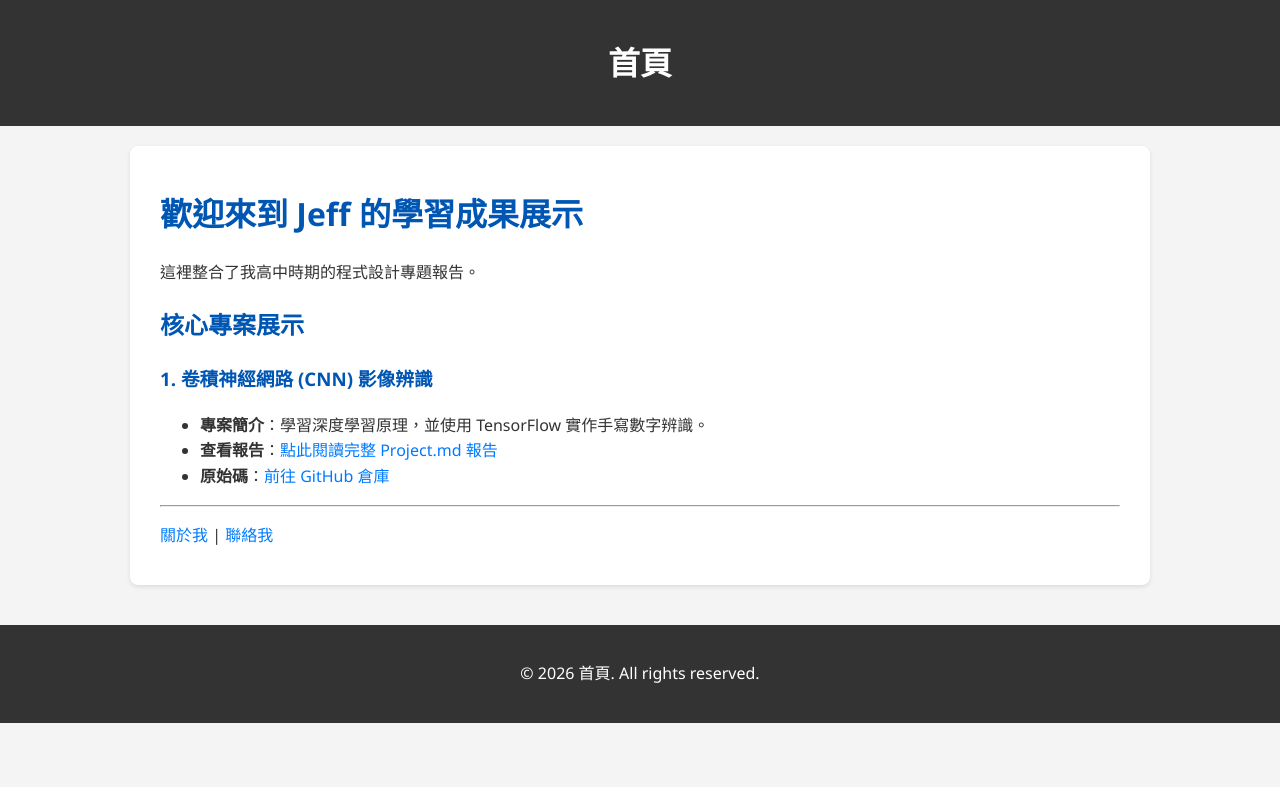
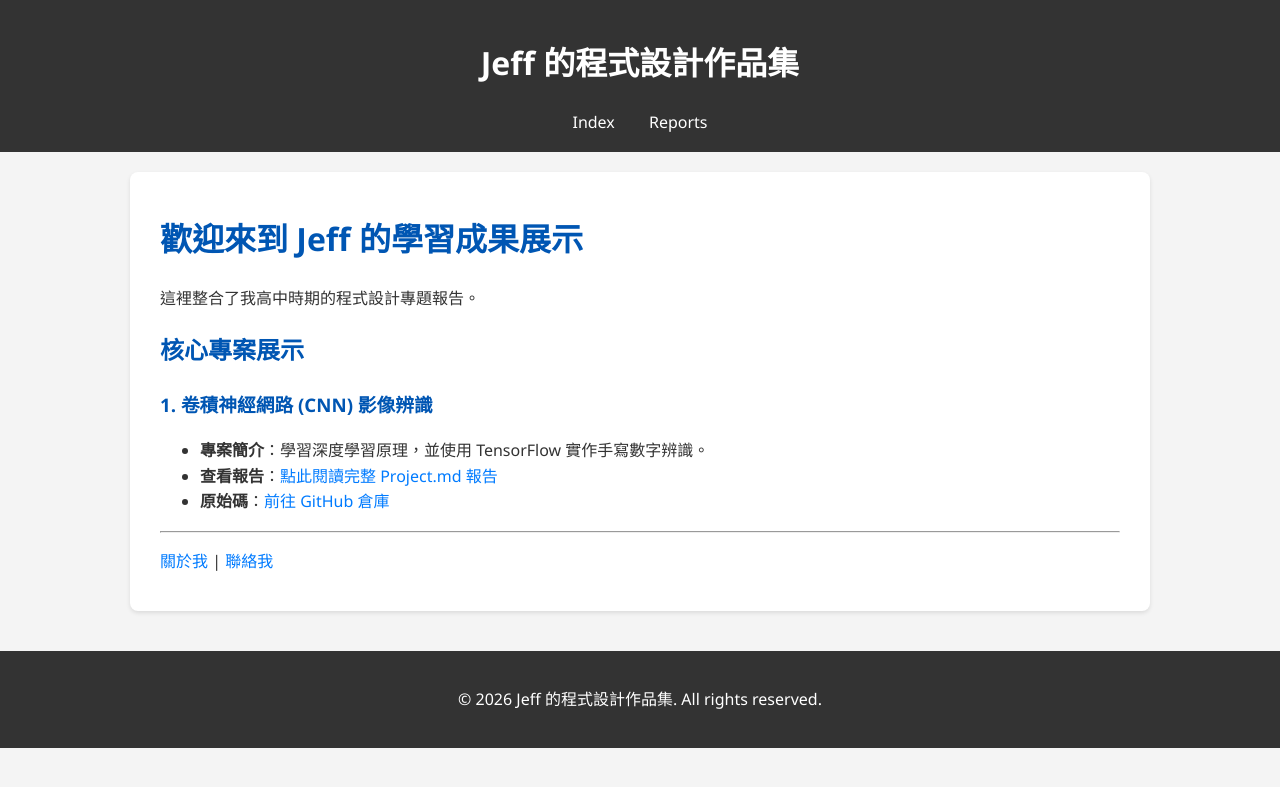
Before and after one commit to Jeff-0101/portfolio, a Jekyll site: the page built from index.md, in a window 1280 px wide. Shown: the top 787 px of the page. Built offline with Jekyll 4.4.1, drawn with Linux system fonts in a browser that asks for light colours; part of the change alters nothing that is shown.

Commit message:
Update _config.yml

```diff
--- a/_config.yml
+++ b/_config.yml
@@ -1,22 +1,16 @@
----
-layout: default
-title: 首頁
----
+# 網站基本設定
+title: Jeff 的程式設計作品集
+description: 這裡記錄了我高中時期的程式專題與學習筆記
 
-# 歡迎來到 Jeff 的程式設計作品集
+# 主題設定 (確保這行與你想要的主題一致)
+theme: jekyll-theme-cayman
 
-你好！我是 Jeff，這是我在高中階段所學習與實作的各項程式設計專題與報告。
+# 讓導覽列顯示特定頁面 (部分主題支援)
+header_pages:
+  - index.md
+  - reports.md
 
-## 探索我的學習成果：
-
-* [查看所有報告](./reports)
-* [關於我](./about)
-
----
-
-## 最新專案速覽
-
-### 卷積神經網路 (CNN) 影像辨識專題
-這是一個關於深度學習影像辨識的專題，我學習了 CNN 的原理並實作了一個模型。
-
-[前往 CNN 報告頁面](./cnn-report)
+# 重要：確保 Jekyll 會去讀取你的檔案
+include:
+  - reports.md
+  - cnn-report.md
```
